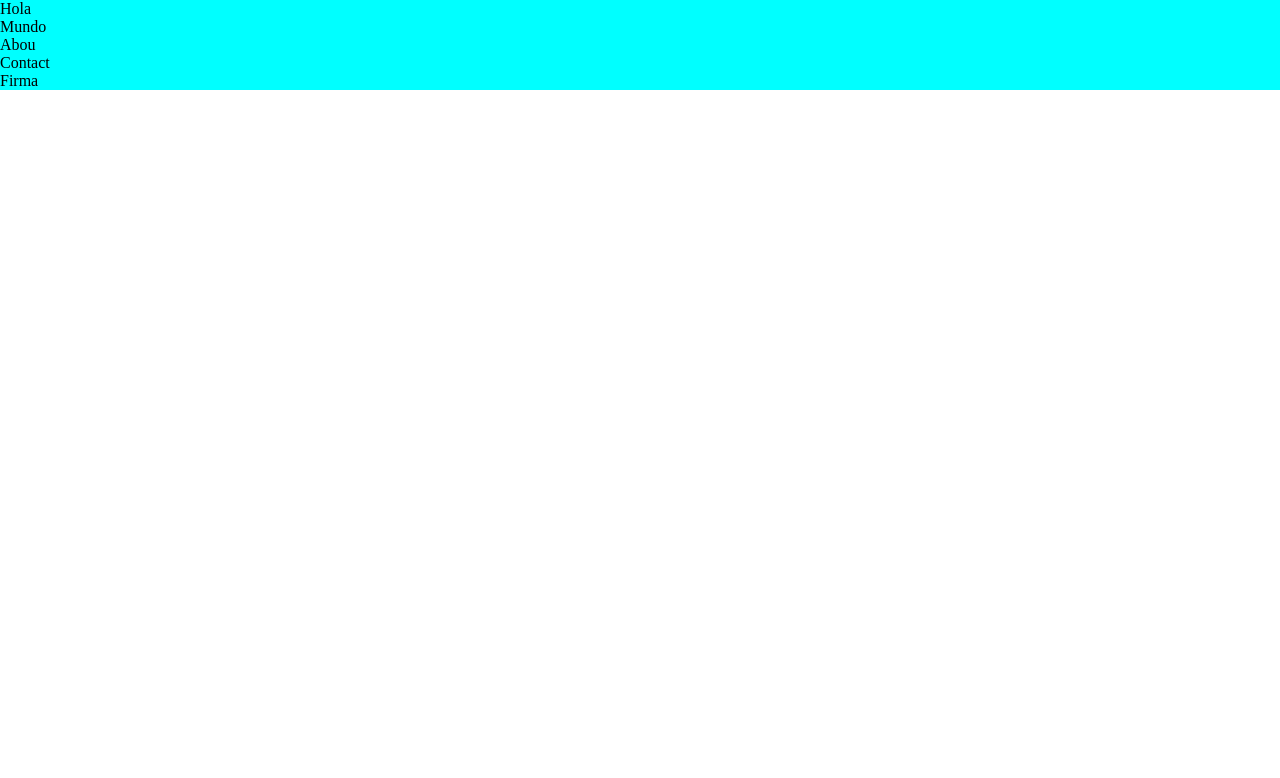
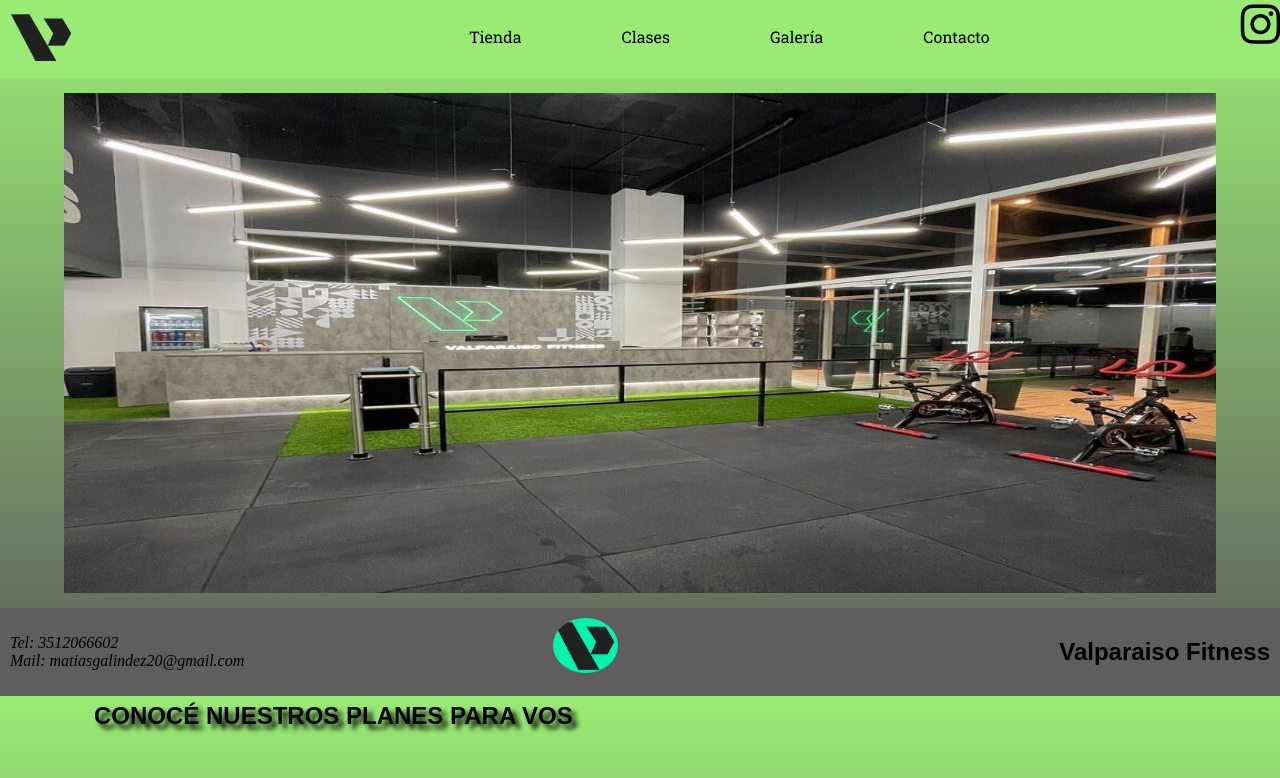
Before and after one commit to matigalindez20/git, a plain HTML site: page index.html in a window 1280 px wide. Drawn offline with Linux system fonts and the light colour scheme.

Commit message:
agregado de proyecto

```diff
--- a/css/style.css
+++ b/css/style.css
@@ -1,9 +1,99 @@
-*{
+@import url('https://fonts.googleapis.com/css2?family=Bree+Serif&family=Roboto+Slab&display=swap');
+
+
+body{
     margin: 0;
     padding: 0;
     box-sizing: border-box;
+    background-image: linear-gradient(rgb(153, 235, 116), rgb(95, 93, 93));
 }
 
 header{
-    background-color: aqua;
+    background-color: rgb(153, 235, 116);
+    display: flex;
+    justify-content: space-between;
 }
+
+.nav-1{
+    list-style: none;
+    text-decoration: none;
+    font-family: 'Bree Serif', serif;
+    font-family: 'Roboto Slab', serif;
+    display: flex;
+    flex-direction: row;
+    gap: 100px;
+    padding: 10px 20px 10px 20px;
+}
+
+.nav-2{
+    list-style: none;
+    text-decoration: none;
+    color: black;
+}
+
+.logo-1{
+    width: 30%;
+    margin: 10px 10px;
+
+}
+
+.insta{
+    font-size: 45px;
+    color: black;
+
+}
+
+main section h1{
+    text-shadow: 5px 5px 5px black;
+    padding: 15px 15px;
+    margin: 15px 15px;
+}
+
+.conteiner-0{
+    margin: 15px auto 15px auto;
+    width: 90%;
+    height: 500px;
+}
+
+.img-portada{
+    width: 100%;
+    height: 100%;
+    transition: 2s;
+}
+
+.img-portada:hover{
+    transform: scale(1.05);
+    transition: 2s;
+}
+
+.titulo-principal{
+    font-family: 'Montserrat', sans-serif;
+    position: absolute;
+    bottom: 5%;
+    left: 5%;
+}
+
+.titulo-final{
+    font-family: 'Montserrat', sans-serif;
+    padding: 10px;
+}
+
+.contacto-final{
+    font-style: italic;
+    list-style: none;
+    padding: 10px;
+}
+
+footer{
+    background-color: rgb(95, 93, 93);
+    display: flex;
+    flex-direction: row;
+    justify-content: space-between;
+
+}
+
+.logo-2{
+    width: 30%;
+    border-radius: 70%;
+    margin: 10px 10px;
+}
--- a/index.html
+++ b/index.html
@@ -5,19 +5,48 @@
     <meta http-equiv="X-UA-Compatible" content="IE=edge">
     <meta name="viewport" content="width=device-width, initial-scale=1.0">
     <link rel="stylesheet" href="./css/style.css">
+    <script src="https://kit.fontawesome.com/0c19aa0a31.js" crossorigin="anonymous"></script>
     <title>Document</title>
 </head>
 <body>
     <header>
+        <div>
+            <a href="../pages/inicio.html"><img src="./assets/logoPrincipal.png" alt="" class="logo-1"></a>
+        </div>
         <nav>
-            <ul>
-                <li>Hola</li>
-                <li>Mundo</li>
-                <li>Abou</li>
-                <li>Contact</li>
-                <li>Firma</li>
+            <ul class="nav-1">
+                <li ><a href="./pages/tienda.html" class="nav-2">Tienda</a></li>
+                <li><a href="./clases.html" class="nav-2">Clases</a></li>
+                <li><a href="./galeria.html" class="nav-2">Galería</a></li>
+                <li><a href="./contacto.html" class="nav-2">Contacto</a></li>
             </ul>
         </nav>
+        <div class="logo-insta">
+            <a href="" class="insta"><i class="fa-brands fa-instagram" ></i></a>
+        </div>
     </header>
+    <main>
+        <div class="conteiner-0">
+            <!--Contenedor para insertar imagen en background-->
+            <a href="../pages/tienda.html"><img src="./assets/portada-1.jpg" alt="" class="img-portada"></a>
+        </div>
+        <section>
+            <h1 class="titulo-principal">CONOCÉ NUESTROS PLANES PARA VOS</h1>
+        </section>
+    </main>
+    <footer>
+        <section>
+            <ul class="contacto-final">
+                <li>Tel: 3512066602</li>
+                <li>Mail: matiasgalindez20@gmail.com</li>
+            </ul>
+        </section>
+        <div>
+            <img src="./assets/logoFinal.png" alt="" class="logo-2">
+        </div>
+        <div>
+            <h2 class="titulo-final">Valparaiso Fitness</h2>
+        </div>
+    </footer>
 </body>
 </html>
```
Also changed, not shown: assets/background-clases.jpg (added), assets/background-galeria.png (added), assets/cierre.jpg (added), assets/logoFinal.png (added), assets/logoPrincipal.png (added), assets/photo1.jpg (added), assets/photo2.jpg (added), assets/photo3.jpg (added), assets/photo4.jpg (added), assets/photo5.jpg (added), assets/photo6.jpg (added), assets/photo7.jpg (added), assets/portada-1.jpg (added).
